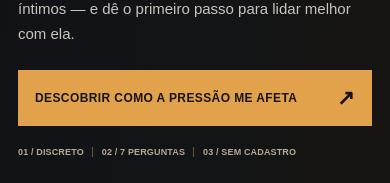
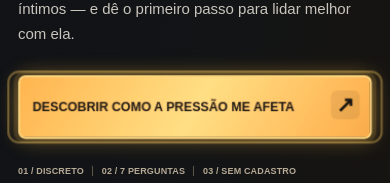
Before and after one commit to dramaflix2026-stack/eixo-performance, a Next.js app: page / in a window 390 px wide. Shown: the part 405-588 px from the top of the page. Built offline with nearby package versions, Linux system fonts and the light colour scheme.

Commit message:
feat: apply continuously pulsing gold CTA to EIXO hero too

```diff
--- a/app/globals.css
+++ b/app/globals.css
@@ -540,3 +540,66 @@
     will-change:auto!important;
   }
 }
+
+
+/* Hero quiz CTA: same continuous gold heartbeat as the manifesto CTA */
+.mx-hero-actions .mx-button-primary{
+  position:relative;
+  isolation:isolate;
+  overflow:visible;
+  border:2px solid #f6c978;
+  border-radius:7px;
+  background:linear-gradient(120deg,#efaa4b 0%,#ffd17c 50%,#eaa145 100%);
+  color:#171411;
+  transform-origin:center center;
+  will-change:transform;
+  animation:eixoCtaHeartbeat 2.5s ease-in-out infinite !important;
+}
+.mx-hero-actions .mx-button-primary::after{
+  content:"";
+  position:absolute;
+  z-index:-1;
+  inset:-5px;
+  border:2px solid rgba(255,195,95,.82);
+  border-radius:11px;
+  pointer-events:none;
+  animation:eixoCtaRing 2.5s ease-out infinite;
+}
+.mx-hero-actions .mx-button-primary > span{
+  display:grid;
+  place-items:center;
+  min-width:30px;
+  height:30px;
+  border-radius:6px;
+  background:rgba(24,18,13,.08);
+  animation:eixoCtaArrow 2.5s ease-in-out infinite;
+}
+.mx-hero-actions .mx-button-primary:hover{
+  background:linear-gradient(120deg,#ffd078,#ffe4a0,#f4b25a);
+}
+@media(max-width:760px){
+  .mx-hero-actions{width:100%;padding:6px 5px 7px;overflow:visible}
+  .mx-hero-actions .mx-button-primary{
+    width:100%;
+    max-width:100%;
+    min-width:0;
+    min-height:62px;
+    gap:9px;
+    padding:15px 12px;
+    font-size:clamp(10px,3.15vw,13px);
+    letter-spacing:0;
+  }
+  .mx-hero-actions .mx-button-primary > span{
+    flex-shrink:0;
+    min-width:28px;
+    height:28px;
+  }
+}
+@media(prefers-reduced-motion:reduce){
+  .mx-hero-actions .mx-button-primary,
+  .mx-hero-actions .mx-button-primary::after,
+  .mx-hero-actions .mx-button-primary > span{
+    animation:none!important;
+    will-change:auto!important;
+  }
+}
```
